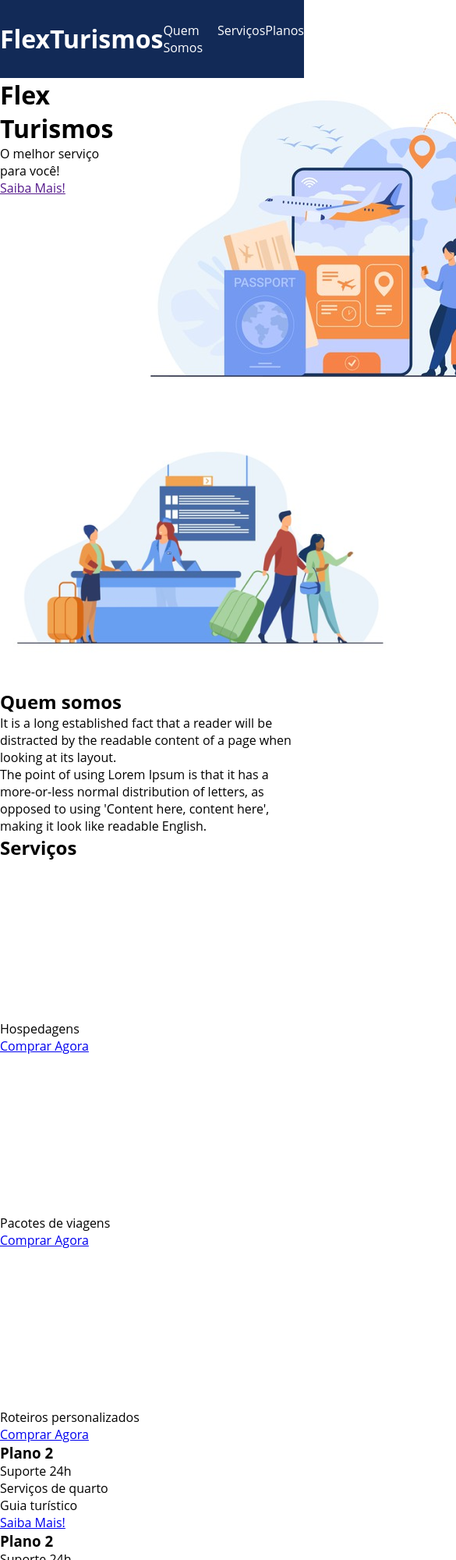
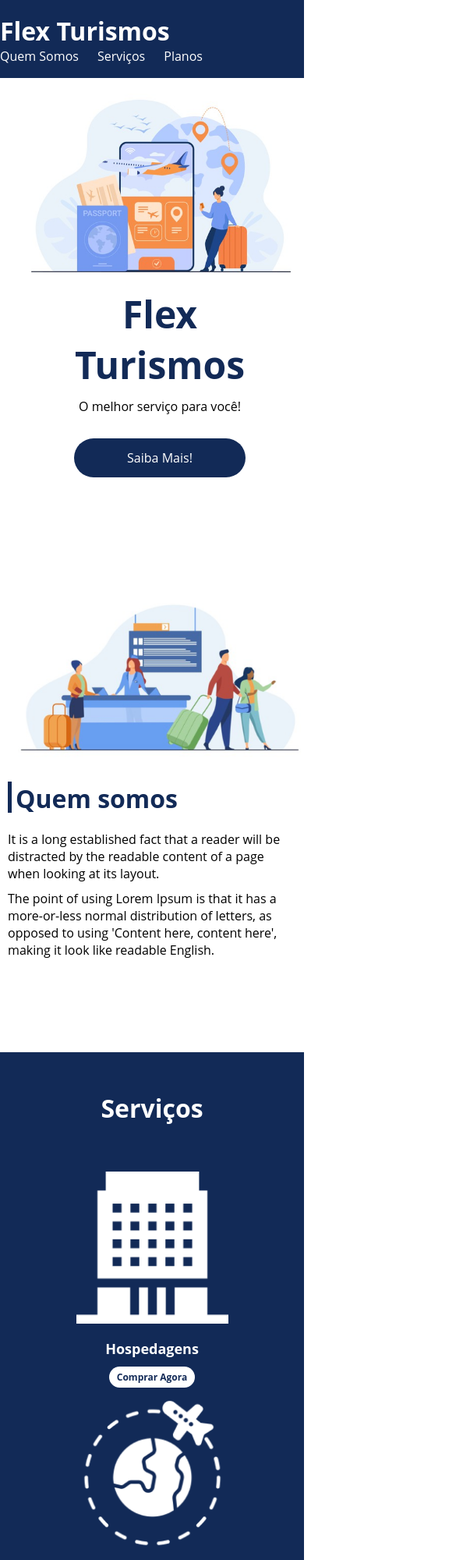
Before and after one commit to brunomneto/projeto-flexbox-css, a plain HTML site: page index.html in a window 390 px wide. Shown: the top 2000 px of the page at 78% size, 585 px wide, since content can reach past the window. Drawn offline with Linux system fonts and the light colour scheme.

Commit message:
construção da página e estilização

```diff
--- a/index.html
+++ b/index.html
@@ -3,7 +3,7 @@
 <head>
     <meta charset="UTF-8">
     <meta name="viewport" content="width=device-width, initial-scale=1.0">
-    <title>Flex Turismos</title>
+    <title>FlexTurismos</title>
     <link rel="stylesheet" href="./style.css">
     <link rel="preconnect" href="https://fonts.googleapis.com">
     <link rel="preconnect" href="https://fonts.gstatic.com" crossorigin>
@@ -12,7 +12,7 @@
 <body>
     <header>
         <div class="flex-container menu">
-            <div><h1>FlexTurismos</h1></div>
+            <div><h1>Flex Turismos</h1></div>
             <ul class="list-items">
                 <li><a href="#quem-somos">Quem Somos</a></li>
                 <li><a href="#servicos">Serviços</a></li>
@@ -21,49 +21,50 @@
         </div>
     </header>
 
-    <div class="flex-container">
-        <div>
+    <div class="flex-container apresentacao">
+        <div class="texto-apresentacao">
             <h1>Flex <br>Turismos</h1>
             <p>O melhor serviço para você!</p>
-            <a href="">Saiba Mais!</a>
+            <a href="" class="btn">Saiba Mais!</a>
         </div>
 
         <div>
-            <div><img src="./images/0-main.png" alt="banner de apresentação"></div>
+            <img src="./images/0-main.png" alt="banner de apresentação">
         </div>
     </div>
 
-    <div>
-        <div>
-            <img src="./images/1-quem-somos.png" alt="balcão de atendimento">
-        </div>
-
+    <div class="flex-container" id="quem-somos">
         <div>
             <h2>Quem somos</h2>
             <p>It is a long established fact that a reader will be distracted by the readable content of a page when looking at its layout. </p>
             <p>The point of using Lorem Ipsum is that it has a more-or-less normal distribution of letters, as opposed to using 'Content here, content here', making it look like readable English.</p>
         </div>
+
+        <div>
+            <img src="./images/1-quem-somos.png" alt="balcão de atendimento">
+        </div>
     </div>
 
-    <div>
+    <div class="container-externo">
+        <div class="flex-container" id="servicos">
             <div>
                 <h2>Serviços</h2>
             </div>
 
-        <div>
-            <div>
+            <div class="list-servicos">
+                <div class="item-servico">
                     <div><img src="./images/icon-2.png" alt="hospedagens"></div>
                     <p>Hospedagens</p>
                     <a href="#">Comprar Agora</a>
                 </div>
 
-            <div>
+                <div class="item-servico">
                     <div><img src="./images/icon-1.png" alt="pacote de viagens"></div>
                     <p>Pacotes de viagens</p>
                     <a href="#">Comprar Agora</a>
                 </div>
 
-            <div>
+                <div class="item-servico">
                     <div><img src="./images/icon-3.png" alt="roteiros personalizados"></div>
                     <p>Roteiros personalizados</p>
                     <a href="#">Comprar Agora</a>
@@ -71,33 +72,38 @@
 
             </div>
         </div>
+    </div>
 
-    <div>
+    <div class="flex-container" id="planos">
 
-        <div>
-            <h3>Plano 2</h3>
+        <div><h2>Planos</h2></div>
+
+        <div class="list-planos">
+            <div class="item-plano">
+                <h3>Plano 1</h3>
                 <ul>
                     <li>Suporte 24h</li>
                     <li>Serviços de quarto</li>
                     <li>Guia turístico</li>
                 </ul>
-            <a href="#">Saiba Mais!</a>
+                <a href="#" class="btn">Saiba Mais!</a>
             </div>
 
-        <div>
+            <div class="item-plano">
                 <h3>Plano 2</h3>
+                <br>
                 <ul>
                     <li>Suporte 24h</li>
                     <li>Serviços de quarto</li>
                     <li>Guia turístico</li>
                     <li>Roteiro de trilhas</li>
-                <li>Serviço personalizado</li>
                 </ul>
-            <a href="#">Saiba Mais!</a>
+                <a href="#" class="btn">Saiba Mais!</a>
             </div>
 
-        <div>
+            <div class="item-plano">
                 <h3>Plano 3</h3>
+                <br>
                 <ul>
                     <li>Suporte 24h</li>
                     <li>Serviços de quarto</li>
@@ -106,13 +112,16 @@
                     <li>Serviço personalizado</li>
                     <li>Área Vip</li>
                 </ul>
-            <a href="#">Saiba Mais!</a>
+                <a href="#" class="btn">Saiba Mais!</a>
+            </div>
         </div>
     </div>
 
     <footer>
-        <p>&copy; 2021 CSS Flexbox</p>
-        <p>Desenvolvido por: Seu nome aqui dev</p>
+        <div class="footer flex-container">
+            <p>&copy; 2022 CSS Flexbox</p>
+            <p>Desenvolvido por: Bruno Müller</p>
+        </div>
     </footer>
 </body>
 </html>
--- a/style.css
+++ b/style.css
@@ -14,16 +14,23 @@ ul li a{
     text-decoration: none;
 }
 
+div img{
+    display: block;
+    width: 100%;
+}
+
 .flex-container{
     display: flex;
     max-width: 992px;
     margin: auto;
     width: 100%;
+    min-width: 320px;
 }
 
 header{
     background-color: #122A57;
     height: 100px;
+    min-width: 320px;
     display: flex;
     align-items: center;
     color: #fff;
@@ -34,6 +41,7 @@ header .list-items{
     width: 100%;
     max-width: 260px;
     justify-content: space-between;
+    align-items: center;
 }
 
 .list-items li a{
@@ -44,3 +52,275 @@ header .list-items{
 header .menu{
     justify-content: space-between;
 }
+
+.apresentacao{
+    align-items: center;
+    justify-content: space-around;
+    margin-bottom: 100px;
+    padding: 10px;
+}
+
+.apresentacao .texto-apresentacao{
+    min-height: 200px;
+}
+
+.texto-apresentacao h1{
+    color: #122A57;
+    font-size: 48px;
+    margin-bottom: 10px;
+}
+
+.apresentacao img{
+    max-width: 520px;
+}
+
+.btn{
+    background-color: #122A57;
+    color: #fff;
+    text-align: center;
+    border-radius: 30px;
+    width: 220px;
+    display: block;
+    text-decoration: none;
+    height: 50px;
+    line-height: 50px;
+    margin-top: 10px;
+    margin-bottom: 10px;
+}
+
+#quem-somos {
+    flex-direction: row-reverse;
+    align-items: center;
+    justify-content: space-between;
+    margin-bottom: 100px;
+    padding: 10px;
+}
+
+#quem-somos h2{
+    font-size: 32px;
+    color: #122A57;
+    display: flex;
+    margin-bottom: 20px;
+    align-content: center;
+}
+
+#quem-somos h2::before{
+    content: "";
+    height: 40px;
+    width: 5px;
+    margin-right: 5px;
+    background-color: #122A57;
+    position: relative;
+}
+
+#quem-somos p{
+    margin-bottom: 10px;
+    width: 90%;
+}
+
+#quem-somos img{
+    min-width: 420px;
+}
+
+.container-externo{
+    display: flex;
+    background-color: #122A57;
+    min-width: 320px;
+    width: 100%;
+}
+
+#servicos{
+    flex-direction: column;
+    padding-top: 50px;
+    padding-bottom: 100px;
+}
+
+#servicos h2{
+    color: #fff;
+    font-size: 32px;
+    margin-bottom: 60px;
+    text-align: center;
+}
+
+.list-servicos{
+    display: flex;
+    justify-content: space-between;
+}
+
+.list-servicos .item-servico{
+    text-align: center;
+
+}
+
+.item-servico a{
+    width: 220px;
+    background-color: #fff;
+    border-radius: 30px;
+    height: 50px;
+    text-align: center;
+    margin-top: 20px;
+    line-height: 50px;
+    padding: 5px 10px;
+    color: #122A57;
+    font-size: 12px;
+    text-decoration: none;
+    font-weight: 700;
+}
+
+.item-servico p{
+    font-weight: 700;
+    font-size: 18px;
+    color: #fff;
+    margin-top: 20px;
+}
+
+.item-servico img{
+    width: 80%;
+    margin: auto;
+}
+
+#planos{
+    flex-direction: column;
+    min-height: 100%;
+    padding-top: 50px;
+    padding-bottom: 50px;
+    margin-bottom: 100px;
+}
+
+#planos h2{
+    font-size: 32px;
+    margin-bottom: 60px;
+    text-align: center;
+}
+
+.list-planos{
+    display: flex;
+    align-items: flex-end;
+    justify-content: space-between;
+}
+
+.item-plano{
+    flex: 1;
+    border: 5px solid #122A57;
+    margin-right: 20px;
+    padding: 10px;
+    max-width: 240px;
+}
+
+.item-plano .btn{
+    margin: auto;
+    margin-bottom: 20px;
+}
+
+.item-plano h3{
+    font-size: 24px;
+    display: flex;
+    flex-direction: column;
+    text-align: center;
+    margin-top: 20px;
+}
+
+.item-plano h3::after{
+    content: "";
+    background-color: #122A57;
+    width: 100%;
+    height: 3px;
+    margin-top: 20px;
+    margin-bottom: 10px;
+}
+
+.item-plano ul{
+    padding: 10px 20px;
+    display: flex;
+    flex-direction: column;
+    margin-bottom: 10px;
+}
+
+.item-plano ul li{
+    display: flex;
+    flex-wrap: nowrap;
+    align-items: center;
+}
+
+.item-plano ul li::before{
+    content: "";
+    width: 10px;
+    height: 10px;
+    background-color: #122A57;
+    margin-right: 5px;
+}
+
+footer{
+    display: flex;
+    background-color: #122A57;
+    height: 70px;
+    width: 100%;
+    min-width: 320px;
+    color: #fff;
+    text-align: center;
+}
+
+footer .footer{
+    justify-content: space-between;
+}
+
+/* mobile */
+
+@media(max-width: 992px){
+    .flex-container{
+        flex-direction: column;
+    }
+
+    .apresentacao{
+        flex-direction: column-reverse;
+        align-content: center;
+    }
+
+    .apresentacao .texto-apresentacao{
+        width: 100%;
+        text-align: center;
+        margin: auto;
+    }
+
+    .apresentacao .btn{
+        margin: auto;
+        margin-top: 30px;
+    }
+
+    .apresentacao img{
+        min-width: 320px;
+        margin: auto;
+    }
+
+    #quem-somos{
+        flex-direction: column-reverse;
+    }
+
+    #quem-somos img{
+        min-width: 320px;
+        margin: auto;
+    }
+
+    .list-servicos{
+        flex-direction: column;
+    }
+
+    .item-servico img{
+        width: 50%;
+        margin: auto;
+    }
+
+    .list-planos{
+        flex-direction: column;
+        align-items: flex-start;
+        margin-bottom: 20px;
+    }
+
+    .list-planos .item-plano{
+        max-width: 90%;
+        margin: auto;
+        width: 100%;
+        margin-bottom: 20px;
+    }
+
+}
```
Lines whose indentation alone changed are shown as unchanged.
